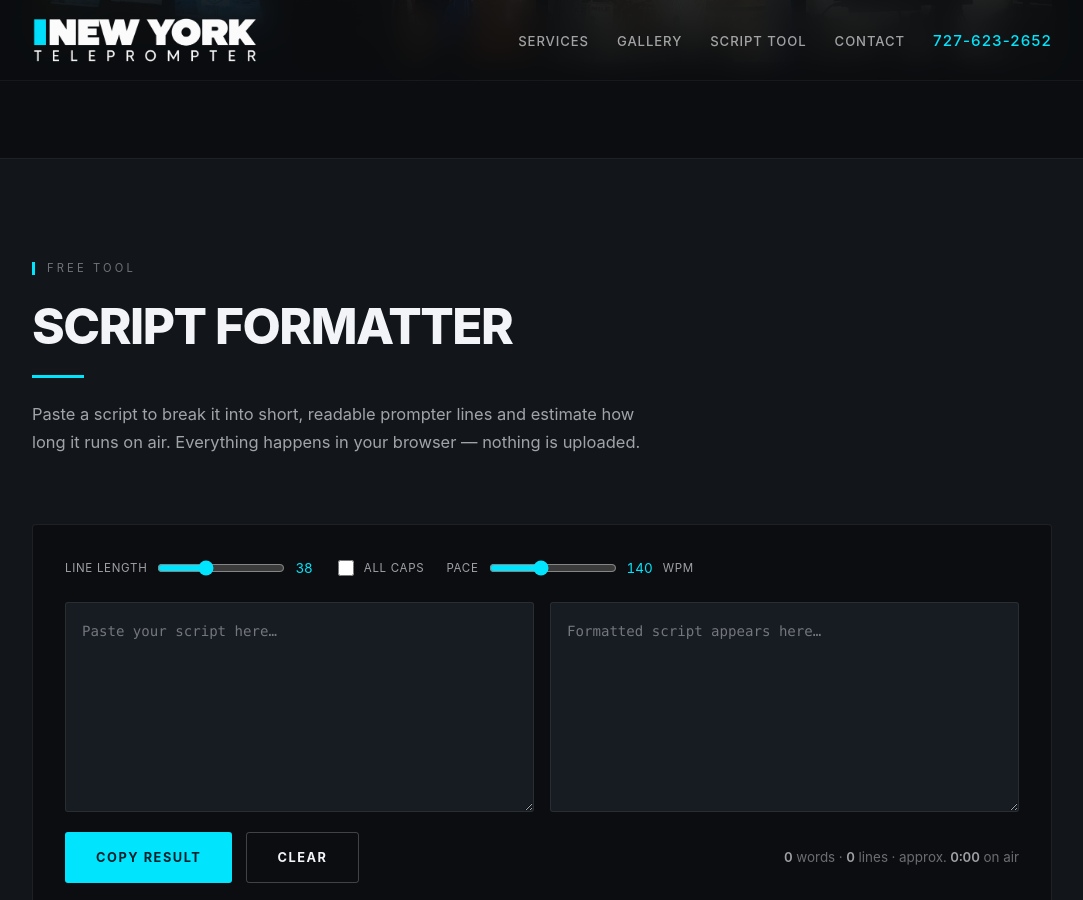
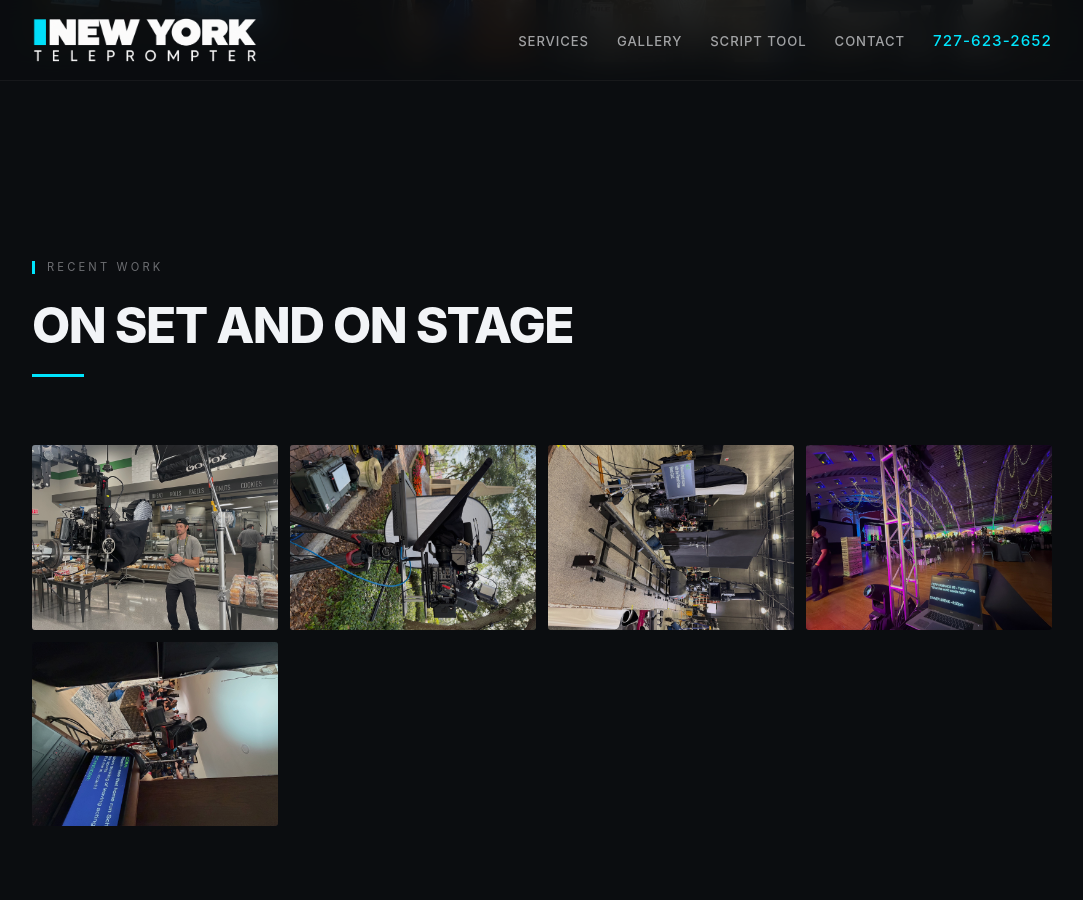
Before and after one commit to jasproj/newyorkteleprompter, a Jekyll site: the page index.html, which Jekyll copies as it is, in a window 1280 px wide and 900 px high, scrolled down 3394 px. Shown: the whole window, without its empty margins (98-1181 px from the left). Built offline with Jekyll 4.4.1, drawn with Linux system fonts in a browser that asks for light colours.

Commit message:
Add September 2026 photo batch and Recent Work gallery section (#13)
Add 5 web-sized shots (1600px long edge, q82) under img/gallery/2026-batch
and a "Recent Work" section on the homepage after Gallery, using the existing
gal-grid/openLightbox pattern with generic equipment/production alt text.
Three portrait shots had EXIF orientation 6 and are rotated upright.


Claude-Session: https://claude.ai/code/session_01MUtBuJsZWznJofMQL9B8Le

Co-authored-by: Claude Fable 5.1 <noreply@anthropic.com>

```diff
--- a/index.html
+++ b/index.html
@@ -616,6 +616,23 @@
         </div>
     </section>
 
+    <!-- Recent work -->
+    <section class="gallery recent-work" id="recent-work">
+        <div class="wrap">
+            <div class="sec-head">
+                <span class="eyebrow">Recent Work</span>
+                <h2 class="sec-title">On Set and On Stage</h2>
+            </div>
+            <div class="gal-grid">
+                <div class="gal-item" onclick="openLightbox(this)"><img src="img/gallery/2026-batch/IMG_9439.jpg" alt="Camera crane and softbox lighting rig on a retail production set" loading="lazy"></div>
+                <div class="gal-item" onclick="openLightbox(this)"><img src="img/gallery/2026-batch/IMG_0609.jpg" alt="Through-glass teleprompter rig on a cinema camera for an outdoor shoot" loading="lazy"></div>
+                <div class="gal-item" onclick="openLightbox(this)"><img src="img/gallery/2026-batch/IMG_9952.jpg" alt="Teleprompter monitor beside a motion-control camera track on a soundstage" loading="lazy"></div>
+                <div class="gal-item" onclick="openLightbox(this)"><img src="img/gallery/2026-batch/IMG_0839.jpg" alt="Operator laptop with run-of-show cues at a gala production" loading="lazy"></div>
+                <div class="gal-item" onclick="openLightbox(this)"><img src="img/gallery/2026-batch/IMG_0363.jpg" alt="Teleprompter monitor beside a cinema camera on a scripted scene set" loading="lazy"></div>
+            </div>
+        </div>
+    </section>
+
     <!-- Script formatter -->
     <section class="fmt" id="formatter">
         <div class="wrap">
```
Also changed, not shown: img/gallery/2026-batch/IMG_0363.jpg (added), img/gallery/2026-batch/IMG_0609.jpg (added), img/gallery/2026-batch/IMG_0839.jpg (added), img/gallery/2026-batch/IMG_9439.jpg (added), img/gallery/2026-batch/IMG_9952.jpg (added).
